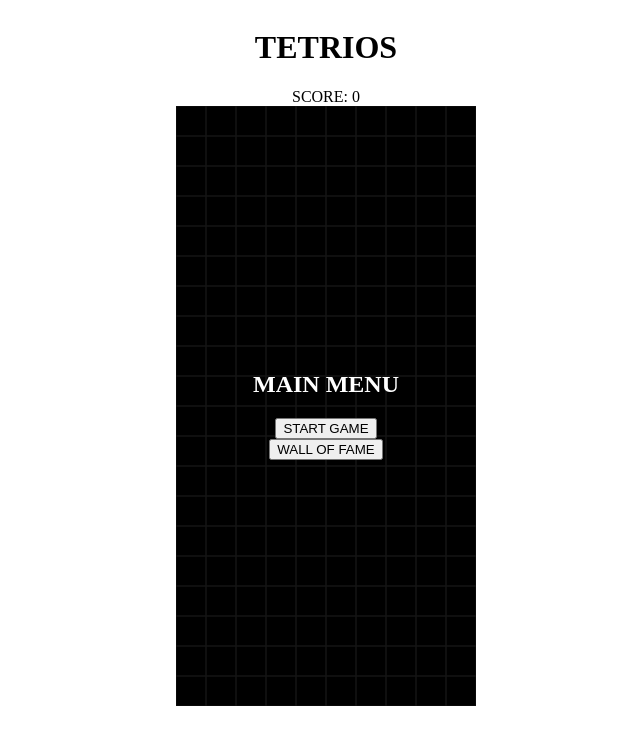
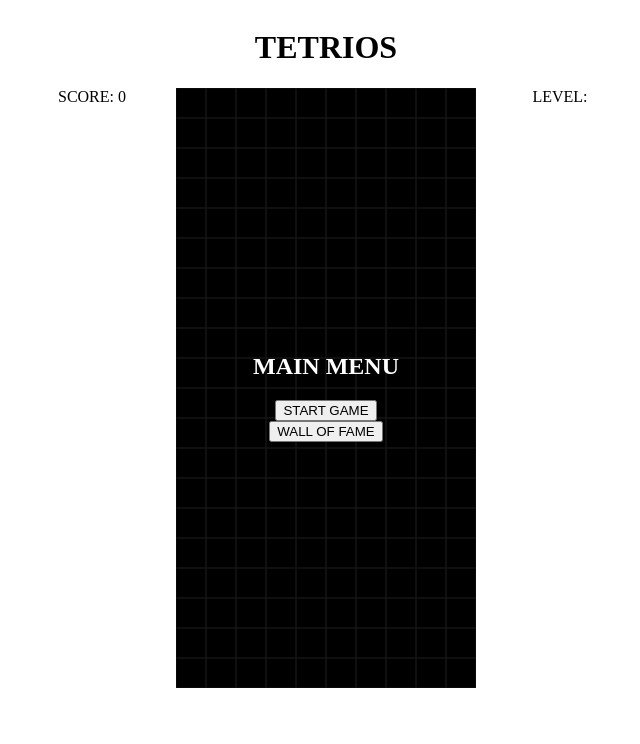
Before and after one commit to Marmiril/TETRIOS, an Angular app: page / in a window 1280 px wide. Shown: the top 744 px of the page, without its empty margins (314-954 px from the left). Built offline with nearby package versions, Linux system fonts and the light colour scheme.

Commit message:
Score html

```diff
--- a/src/app/app.css
+++ b/src/app/app.css
@@ -4,10 +4,23 @@
     align-items: center;
 }
 
+.game-layout {
+    display: flex;
+    align-items: flex-start;
+    justify-content: center;
+    gap: 24px;
+}
+
 .board-container {
     position: relative; /* Convierte board-container en la referencia para posicionar el mensaje.*/
     width: 300px;
     height: 600px;
+}
+
+.score-display,
+.level-display {
+    width: 120px;
+    text-align: center;
 }
 
 .main-menu-overlay,
--- a/src/app/app.html
+++ b/src/app/app.html
@@ -1,10 +1,11 @@
 <main class="game-container">
   <h1>TETRIOS</h1>
 
+  <div class="game-layout">
+
     <div class="score-display">
-    <span>SCORE: {{ score() }}</span>
+      <span>SCORE: {{ score() }} </span>
     </div>
-
 
     <div class="board-container">
 
@@ -34,10 +35,16 @@
         <button (click)="returnToMainMenu()">MAIN MENU</button>
       </div>
       }
+    </div>
 
+    <div class="level-display">
+      <span>LEVEL: </span>
+    </div>
 
   </div>
 
 
 
+
+
 </main>
--- a/src/app/app.ts
+++ b/src/app/app.ts
@@ -56,7 +56,6 @@ export class App implements OnInit, AfterViewInit {
         }
     }
 
-
     @HostListener('window:keyup', ['$event'])
     public onKeyUp(event: KeyboardEvent): void{
         this.inputSystem.handleKeyUp(event);
@@ -94,6 +93,10 @@ export class App implements OnInit, AfterViewInit {
     protected get isGameOver(): boolean{
         return this.controller.getSession().state === AppState.GAME_OVER;
     }
+
+    protected get currentLevel(): number {
+        return this.controller.getSession().level;
+    }
 /*
     protected get score(): number {
         return this.controller.getSession().score;
```
Lines whose indentation alone changed are shown as unchanged.
